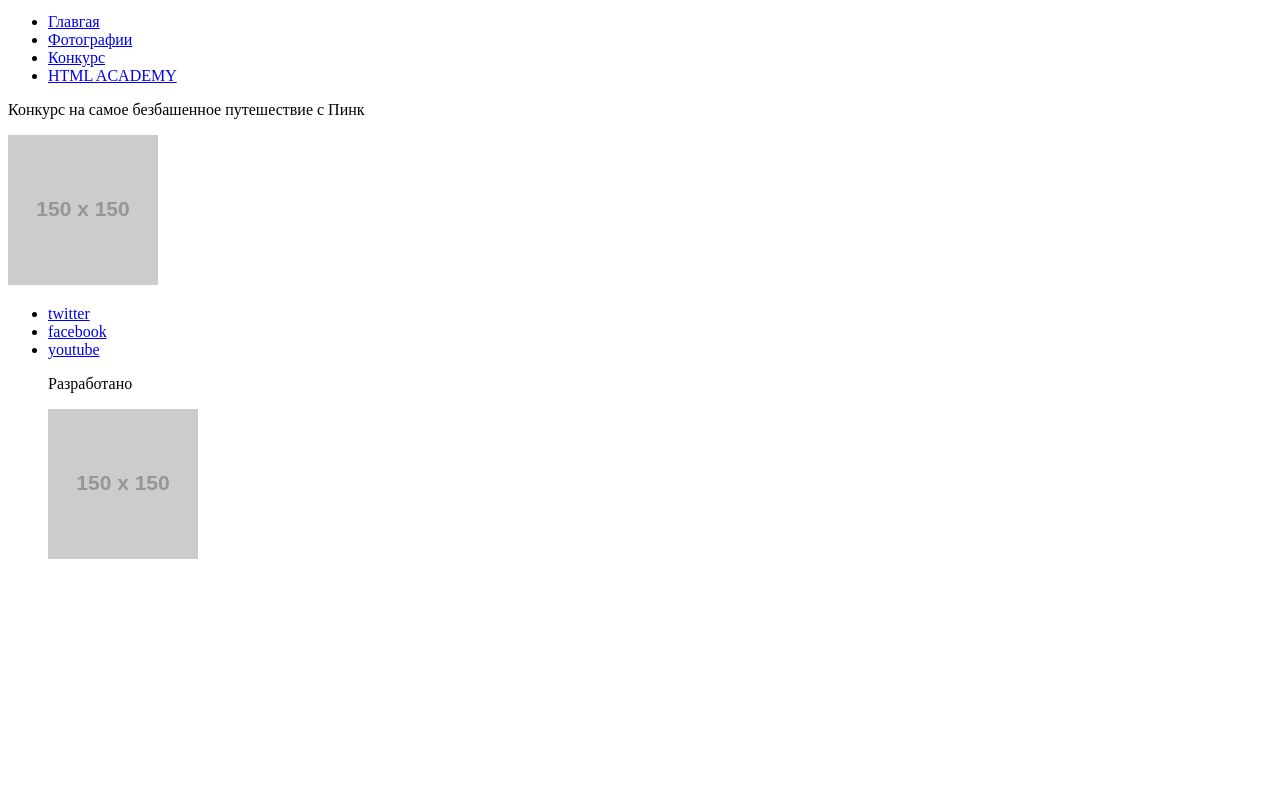
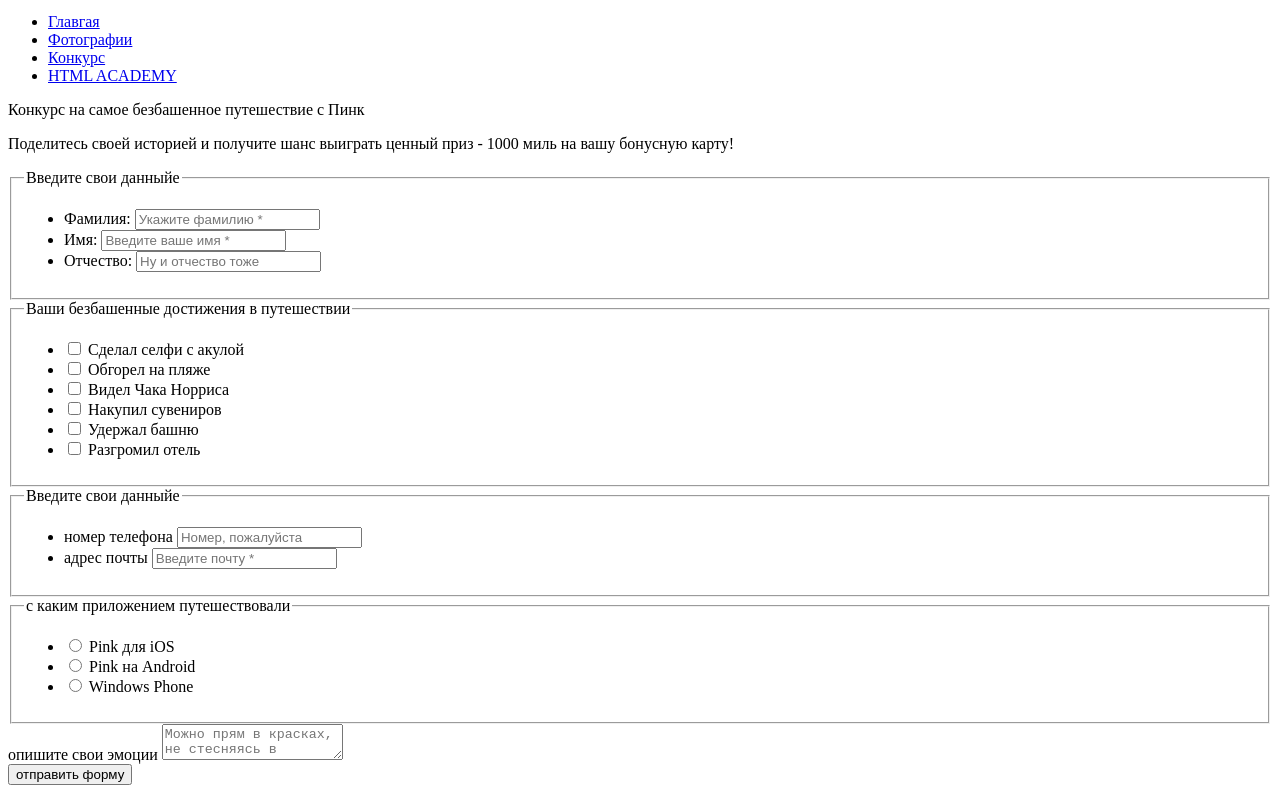
Before and after one commit to justrini/1149589-pink-18, a website: page source/form.html in a window 1280 px wide. Shown: the part 186-973 px from the top of the page. Before the commit the page ends 800 px from the top, so only its background shows below. Drawn offline with Linux system fonts and the light colour scheme; placeholder pictures from the web are drawn by us.

Commit message:
Закончил разметку всех трех страниц

```diff
--- a/source/form.html
+++ b/source/form.html
@@ -40,43 +40,119 @@
     </div>
   </header>
 </body>
-<main>
-
+<main class="main">
+  <div class="main__wrapper">
+    <p class="main__text-explonation">Поделитесь своей историей и получите шанс выиграть ценный приз - 1000 миль на вашу
+      бонусную карту!</p>
+    <form class="main__form" action="https://echo.htmlacademy.ru.">
+      <fieldset class="main__name fieldset-form">
+        <legend class="visually-hidden">Введите свои данныйе</legend>
+        <ul class="main__list-form">
+          <li class="main__item-form">
+            <label for=name>Фамилия:</label>
+            <input name="name" placeholder="Укажите фамилию *" type="text">
+          </li>
+          <li class="main__item-form">
+            <label for=name>Имя:</label>
+            <input name="name" placeholder="Введите ваше имя *" type="text">
+          </li>
+          <li class="main__item-form">
+            <label for=name>Отчество:</label>
+            <input name="name" placeholder="Ну и отчество тоже" type="text">
+          </li>
+        </ul>
+      </fieldset>
+      <fieldset class="main__achievment">
+        <legend class="main-legend">Ваши безбашенные достижения в путешествии</legend>
+        <ul class="main__achievment-list form-list">
+          <li class="main__achievment-item form-list__item">
+            <input name="selfie" id="shark" type="checkbox">
+            <label for="shark">Сделал селфи с акулой</label>
+          </li>
+          <li class="main__achievment-item form-list__item">
+            <input name="selfie" id="sunburn" type="checkbox">
+            <label for="sunburn">Обгорел на пляже</label>
+          </li>
+          <li class="main__achievment-item form-list__item">
+            <input name="selfie" id="Chuck" type="checkbox">
+            <label for="Chuck">Видел Чака Норриса</label>
+          </li>
+          <li class="main__achievment-item form-list__item">
+            <input name="selfie" id="shoping" type="checkbox">
+            <label for="shoping">Накупил сувениров</label>
+          </li>
+          <li class="main__achievment-item form-list__item">
+            <input name="selfie" id="king" type="checkbox">
+            <label for="king">Удержал башню</label>
+          </li>
+          <li class="main__achievment-item form-list__item">
+            <input name="selfie" id="chav" type="checkbox">
+            <label for="chav">Разгромил отель</label>
+          </li>
+        </ul>
+      </fieldset>
+      <fieldset class="main__details fieldset-form">
+        <legend class="visually-hidden">Введите свои данныйе</legend>
+        <ul class="main__list-form">
+          <li class="main__item-form">
+            <label for=name>номер телефона</label>
+            <input name="name" placeholder="Номер, пожалуйста" type="text">
+          </li>
+          <li class="main__item-form">
+            <label for=name>адрес почты</label>
+            <input name="name" placeholder="Введите почту *" type="text">
+          </li>
+        </ul>
+      </fieldset>
+      <fieldset class="main__device">
+        <legend class="main-legend">с каким приложением путешествовали</legend>
+        <ul class="main__device-list form-list">
+          <li class="form-list__item">
+            <input type="radio" name="platform" id="ios">
+            <label for="ios">Pink для iOS</label>
+          </li>
+          <li class="form-list__item">
+            <input type="radio" name="platform" id="android">
+            <label for="android">Pink на Android</label>
+          </li>
+          <li class="form-list__item">
+            <input type="radio" name="platform" id="windows">
+            <label for="windows">Windows Phone</label>
+          </li>
+        </ul>
+      </fieldset>
+      <div class="main__text">
+        <label for="story">опишите свои эмоции</label>
+        <textarea name="description" id="story" placeholder="Можно прям в красках, не стесняясь в выражениях"
+          type="text"></textarea>
+      </div>
+      <div class="main__submit">
+        <button class="main__button-submit" type="submit">отправить форму</button>
+        <p class="main__note">* - обязательные поля</p>
+      </div>
+    </form>
+  </div>
 </main>
 
 <footer class="footer">
-  <div class="footer--wrapper">
-    <div class="footer--logo">
-      <a class="page-header--logo" href="https://htmlacademy.ru/intensive/adaptive">
-        <img src="https://via.placeholder.com/150x150" alt="логотип пинк">
-      </a>
-    </div>
-    <div class="footer--social">
-      <ul class="social-list">
-        <li class="social-list--item__twitter">
-          <a href="#" class="twitter">twitter</a>
-        </li>
-        <li class="social-list--item__facebook">
-          <a href="#" class="facebook">facebook</a>
-        </li>
-        <li class="social-list--item__youtube">
-          <a href="#" class="youtube">youtube</a>
-        </li>
-      </ul>
-    </div>
-    <div class="footer--link">
-      <ul class="footer--list">
-        <il class="footer--item">
-          <p>Разработано</p>
-        </il>
-        <il class="footer--item">
-          <a class="htmlacademy-logo" href="https://htmlacademy.ru/intensive/adaptive">
-            <img src="https://via.placeholder.com/150x150" alt="логотип пинк">
-          </a>
-        </il>
-      </ul>
-    </div>
+  <a class="footer__logo" href="index.html">
+    <svg class="footer__logo-image"></svg>
+  </a>
+  <div class="footer__social">
+    <a class="footer__btn" href="#">
+      <svg class="footer__btn--twitter"></svg>
+    </a>
+    <a class="footer__btn" href="#">
+      <svg class="footer__btn--facebook"></svg>
+    </a>
+    <a class="footer__btn" href="#">
+      <svg class="footer__btn--youtube"></svg>
+    </a>
   </div>
+  <a class="footer__copyright" href="https://htmlacademy.ru/intensive/adaptive">
+    <svg class="footer__copyright-svg"></svg>
+    <span class="footer__copyright-text">Разработано</span>
+  </a>
 </footer>
 
 </html>
```
Also changed, not shown: source/photo.html (+0 -1 lines).
